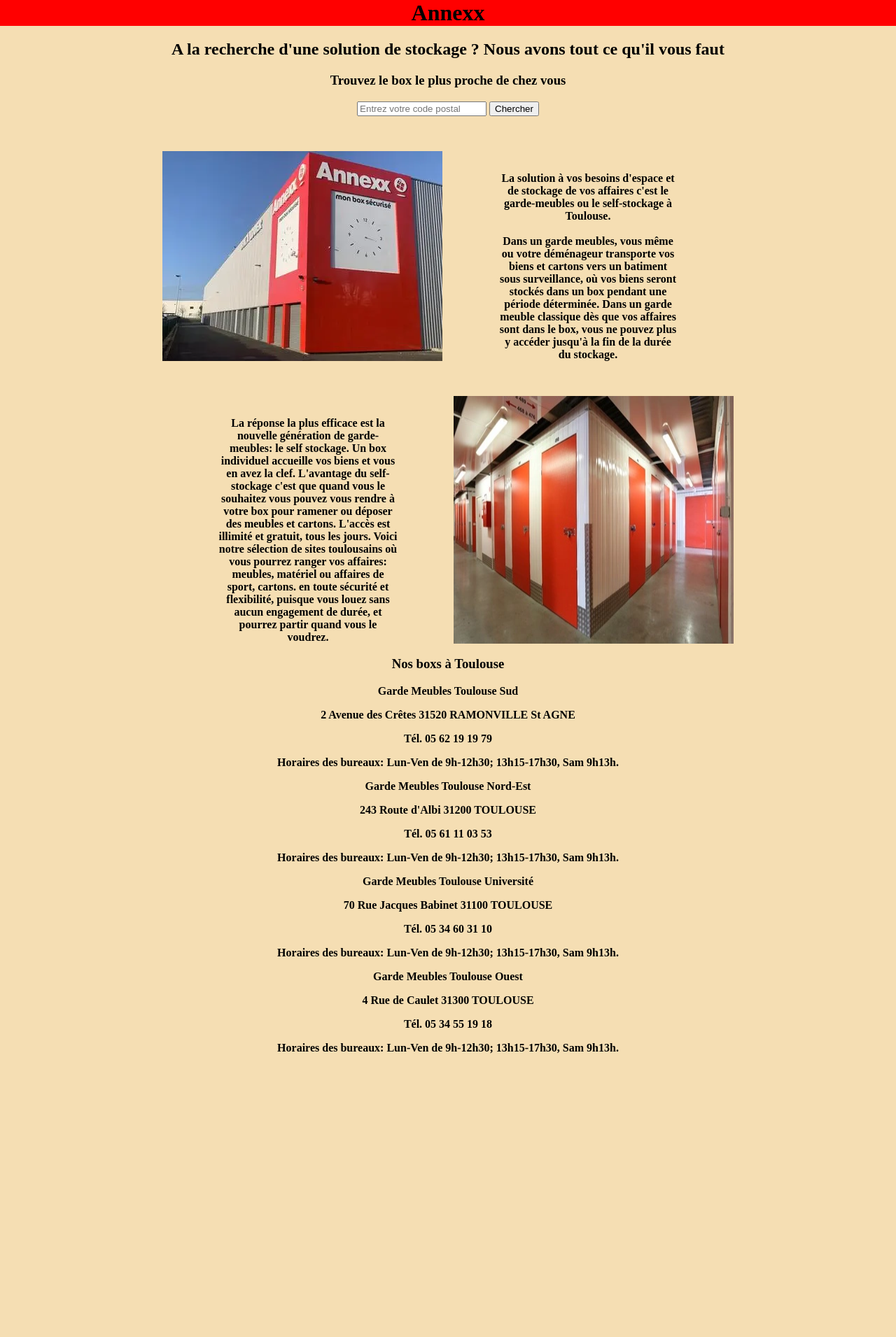
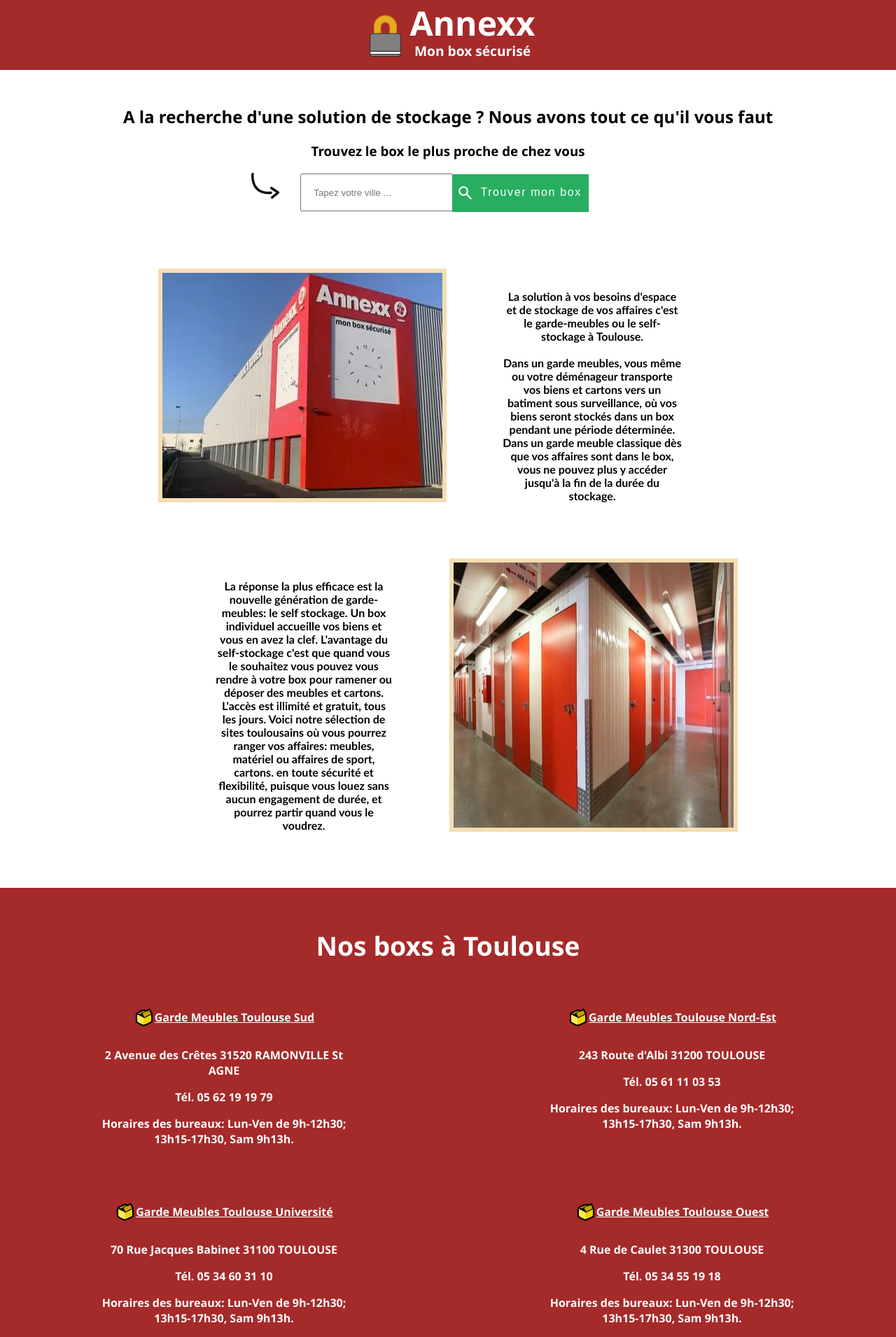
Before and after one commit to CauquilM/annexx-test-1, a PHP site: page / in a window 1280 px wide. Shown: the whole page at 70% size. Before the commit the page ends 1506 px from the top, so only its background shows below. Run offline with PHP 8.4, Linux system fonts and the light colour scheme.

Commit message:
add images

```diff
--- a/index.html
+++ b/index.html
@@ -7,91 +7,106 @@
     <meta name="viewport" content="width=device-width, initial-scale=1.0" />
     <meta name="Mathieu CAUQUIL" />
     <link rel="stylesheet" href="style.css" />
+    <!-- Image by <a href=" https://www.vectorportal.com" >Vectorportal.com</a>,  <a class="external text" href="https://creativecommons.org/licenses/by/4.0/" >CC BY</a> -->
     <title>Annexx</title>
   </head>
   <body>
     <!-- Header -->
     <header>
+      <img src="./assets/images/padlock.svg" alt="cadenas" width="70px">
+      <div id="header">
         <h1>Annexx</h1>
-      <!-- <h2>Mon box sécurisé</h2> -->
-
-      <!-- <div id="test">
-        <div id="subheader">
-            <p>Accueil</p>
-            <p>Nos centres</p>
+        <h2>Mon box sécurisé</h2>
       </div>
-      </div> -->
     </header>
 
-    <div>
+    <!-- Form -->
+    <div id="form-container">
       <h2>
         A la recherche d'une solution de stockage ? Nous avons tout ce qu'il
         vous faut
       </h2>
+
+      <h3>Trouvez le box le plus proche de chez vous</h3>
+      <div id="form">
+        <img
+          id="form-arrow"
+          src="./assets/images/fleche.png"
+          alt="image d'une flèche"
+          width="40px"
+        />
+        <form action="./api/postal-code.php" method="post">
+          <input
+            type="text"
+            name="postal-code"
+            id="postal-code"
+            placeholder="Tapez votre ville ..."
+          />
+          <button type="submit" id="form-button">Trouver mon box</button>
+        </form>
+      </div>
     </div>
 
-    <!-- Form -->
-    <div>
-      <h3>Trouvez le box le plus proche de chez vous</h3>
-      <form action="">
-        <input
-          id="user-city"
-          type="text"
-          placeholder="Entrez votre code postal"
-        />
-        <button type="submit">Chercher</button>
-      </form>
-    </div>
-
+    <article>
       <!-- First row -->
       <div class="informations-row">
         <img
-        id="first-row-img"
+          class="img-border"
           src="./assets/images/annexx-center.webp"
           alt="image d'un centre annexx"
           width="400"
         />
         <p>
-        La solution à vos besoins d'espace et de stockage de vos affaires c'est
-        le garde-meubles ou le self-stockage à Toulouse.
+          La solution à vos besoins d'espace et de stockage de vos affaires
+          c'est le garde-meubles ou le self-stockage à Toulouse.
           <br />
           <br />
           Dans un garde meubles, vous même ou votre déménageur transporte vos
-        biens et cartons vers un batiment sous surveillance, où vos biens seront
-        stockés dans un box pendant une période déterminée. Dans un garde meuble
-        classique dès que vos affaires sont dans le box, vous ne pouvez plus y
-        accéder jusqu'à la fin de la durée du stockage.
+          biens et cartons vers un batiment sous surveillance, où vos biens
+          seront stockés dans un box pendant une période déterminée. Dans un
+          garde meuble classique dès que vos affaires sont dans le box, vous ne
+          pouvez plus y accéder jusqu'à la fin de la durée du stockage.
         </p>
       </div>
 
       <!-- Second row -->
       <div class="informations-row">
         <p>
-        La réponse la plus efficace est la nouvelle génération de garde-meubles:
-        le self stockage. Un box individuel accueille vos biens et vous en avez
-        la clef. L'avantage du self-stockage c'est que quand vous le souhaitez
-        vous pouvez vous rendre à votre box pour ramener ou déposer des meubles
-        et cartons. L'accès est illimité et gratuit, tous les jours. Voici notre
-        sélection de sites toulousains où vous pourrez ranger vos affaires:
-        meubles, matériel ou affaires de sport, cartons. en toute sécurité et
-        flexibilité, puisque vous louez sans aucun engagement de durée, et
-        pourrez partir quand vous le voudrez.
+          La réponse la plus efficace est la nouvelle génération de
+          garde-meubles: le self stockage. Un box individuel accueille vos biens
+          et vous en avez la clef. L'avantage du self-stockage c'est que quand
+          vous le souhaitez vous pouvez vous rendre à votre box pour ramener ou
+          déposer des meubles et cartons. L'accès est illimité et gratuit, tous
+          les jours. Voici notre sélection de sites toulousains où vous pourrez
+          ranger vos affaires: meubles, matériel ou affaires de sport, cartons.
+          en toute sécurité et flexibilité, puisque vous louez sans aucun
+          engagement de durée, et pourrez partir quand vous le voudrez.
         </p>
         <img
+          class="img-border"
           src="./assets/images/annexx-boxes.webp"
           alt="images des boxs"
           width="400"
         />
       </div>
+    </article>
 
-    <!-- Boxes in toulouse -->
-    <div>
+    <article id="card-main-container">
+      <div id="card-main-container-title">
         <h3>Nos boxs à Toulouse</h3>
+      </div>
 
       <!-- Boxs cards -->
       <div class="card-container">
         <div class="card">
+          <div class="card-title">
+            <img
+              src="./assets/images/box.svg"
+              alt="image d'une boite"
+              width="30px"
+            />
             <p>Garde Meubles Toulouse Sud</p>
+          </div>
 
           <p>2 Avenue des Crêtes 31520 RAMONVILLE St AGNE</p>
 
@@ -103,7 +118,14 @@
         </div>
 
         <div class="card">
+          <div class="card-title">
+            <img
+              src="./assets/images/box.svg"
+              alt="image d'une boite"
+              width="30px"
+            />
             <p>Garde Meubles Toulouse Nord-Est</p>
+          </div>
 
           <p>243 Route d'Albi 31200 TOULOUSE</p>
 
@@ -117,7 +139,14 @@
 
       <div class="card-container">
         <div class="card">
+          <div class="card-title">
+            <img
+              src="./assets/images/box.svg"
+              alt="image d'une boite"
+              width="30px"
+            />
             <p>Garde Meubles Toulouse Université</p>
+          </div>
           <p>70 Rue Jacques Babinet 31100 TOULOUSE</p>
           <p>Tél. 05 34 60 31 10</p>
           <p>
@@ -126,7 +155,15 @@
         </div>
 
         <div class="card">
+          <div class="card-title">
+            <img
+              src="./assets/images/box.svg"
+              alt="image d'une boite"
+              width="30px"
+            />
             <p>Garde Meubles Toulouse Ouest</p>
+          </div>
+
           <p>4 Rue de Caulet 31300 TOULOUSE</p>
           <p>Tél. 05 34 55 19 18</p>
           <p>
@@ -134,6 +171,9 @@
           </p>
         </div>
       </div>
-    </div>
+    </article>
+    <footer>
+
+    </footer>
   </body>
 </html>
--- a/style.css
+++ b/style.css
@@ -3,30 +3,106 @@ body {
   margin: 0;
   text-align: center;
   font-weight: bolder;
-  background: wheat;
+  background: light;
+  font-family: 'Segoe UI', Tahoma, Geneva, Verdana, sans-serif;
+  /* background: rgb(255, 233, 193); */
 }
 
 header {
-  background: red;
+  background: brown;
+  padding: 10px 0 10px 0;
+  color: white;
+  line-height: 35px;
+  display: flex;
+  justify-content: center;
+  align-items: center;
 }
 
-header > h1 {
+#header > h1 {
   margin: 0;
+  font-size: 3em;
+  padding-top: 5px;
 }
 
-/* #subheader{
-    display: flex;
-    justify-content: space-around;
-    width: 60%;
-} */
+#header > h2 {
+  margin: 0;
+  font-size: 1.2em;
+  padding-top: 5px;
+}
+
+#form-container{
+  margin-top: 50px;
+}
+
+#form {
+  display: flex;
+  justify-content: center;
+  align-items: center;
+  margin-top: 10px;
+}
+
+#form > #form-arrow {
+  margin-right: 30px;
+  margin-bottom: 20px;
+}
+
+#postal-code {
+  width: 180px;
+  height: 50px;
+  padding: 0 17px;
+}
+
+#form-button {
+  margin: 0 80px 0 -5px;
+  background: #27ae60 url(./assets/images/loupe-recherche-annexx-blc.svg) no-repeat
+    scroll 5% center/10% auto;
+  color: white;
+  border: none;
+  height: 54px;
+  font-size: 16px;
+  letter-spacing: 0.1em;
+  padding: 15px 10px 17px 40px;
+}
 
 .informations-row{
     display: flex;
     justify-content: center;
-    margin-top: 50px;
+    margin-top: 80px;
 }
 
 .informations-row > p {
     margin: 30px 80px 0 80px;
     width: 20%;
+    font-family: 'Gill Sans', 'Gill Sans MT', Calibri, 'Trebuchet MS', sans-serif;
 }
+
+.img-border{
+  border: 6px solid wheat;
+}
+
+#card-main-container{
+  background: brown;
+  margin-top: 80px;
+  padding-top: 20px;
+  color: white;
+}
+
+.card-container {
+  display: flex;
+  justify-content: space-around;
+  margin-top: 50px;
+}
+
+.card{
+  width: 30%;
+}
+
+.card-title{
+  display: flex;
+  justify-content: center;
+  text-decoration: underline white;
+}
+
+#card-main-container-title{
+  font-size: 2em;
+}
```
Also changed, not shown: assets/images/box.svg (added), assets/images/fleche.png (added), assets/images/loupe-recherche-annexx-blc.svg (added), assets/images/padlock.svg (added). Lines whose indentation alone changed are shown as unchanged.
